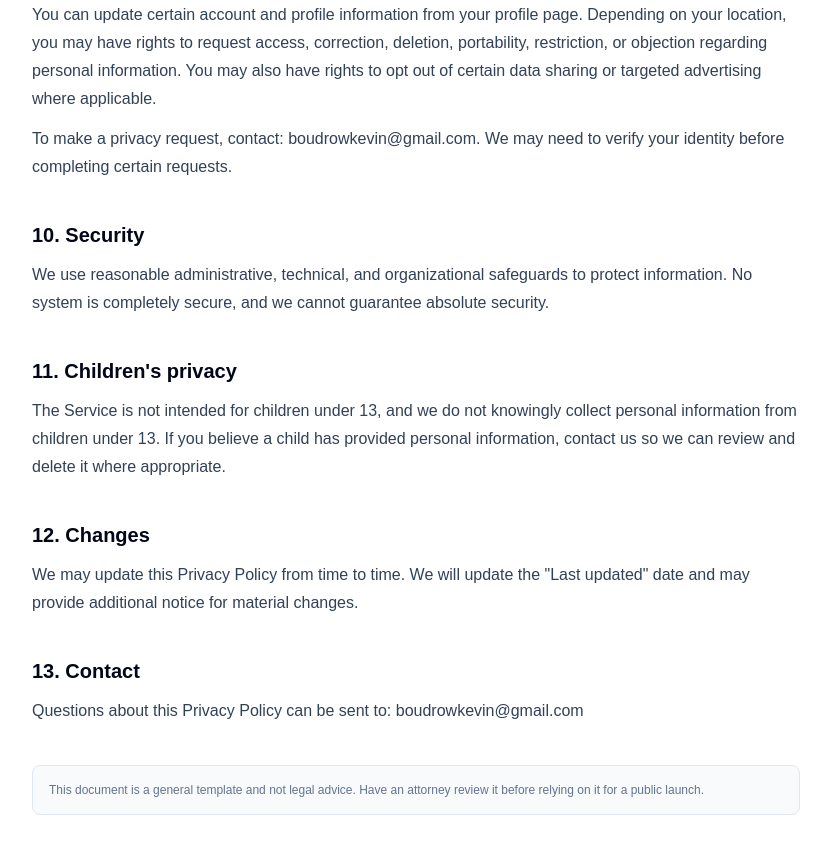
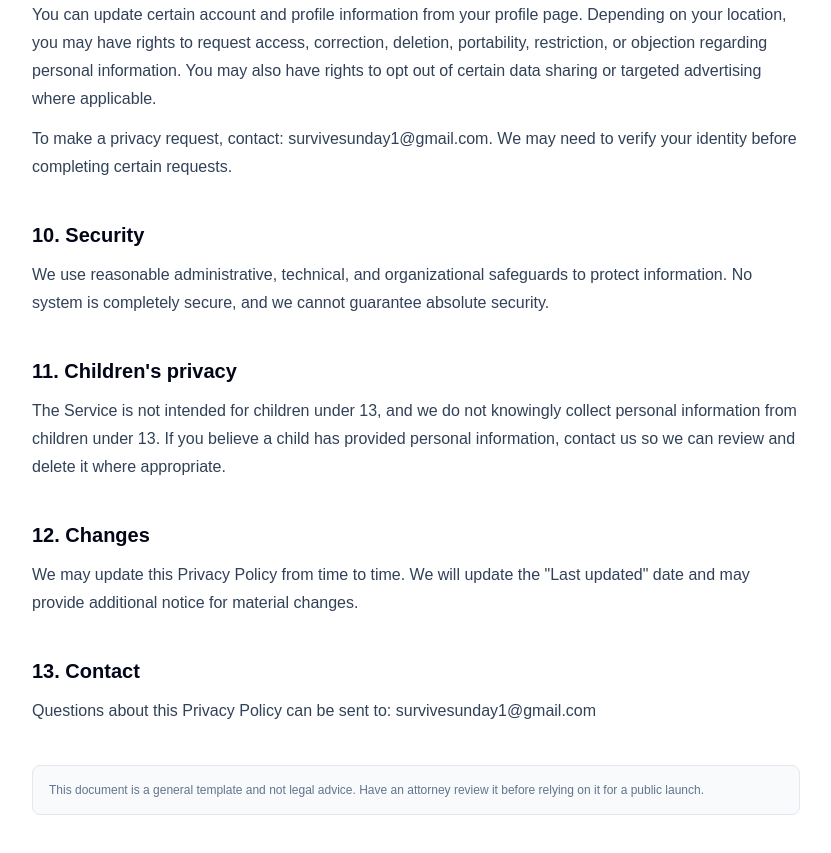
Before and after one commit to kboudrow/Boudrow-Survivor-Pool, a Next.js app: page /privacy in a window 1280 px wide. Shown: the part 2920-3773 px from the top of the page, without its empty margins (224-1055 px from the left). Built offline with nearby package versions, Linux system fonts and the light colour scheme; no server answers.

Commit message:
Update support email

```diff
--- a/app/cookies/page.tsx
+++ b/app/cookies/page.tsx
@@ -77,7 +77,7 @@ export default function CookiesPage() {
 
         <SectionTitle id="contact">7. Contact</SectionTitle>
         <p className="mt-3 leading-7 text-slate-700">
-          Questions about this Cookie Policy can be sent to: <span className="font-medium">boudrowkevin@gmail.com</span>
+          Questions about this Cookie Policy can be sent to: <span className="font-medium">survivesunday1@gmail.com</span>
         </p>
 
         <div className="mt-10 rounded-lg border border-slate-200 bg-slate-50 p-4 text-xs text-slate-500">
--- a/app/privacy/page.tsx
+++ b/app/privacy/page.tsx
@@ -139,7 +139,7 @@ export default function PrivacyPage() {
           have rights to opt out of certain data sharing or targeted advertising where applicable.
         </p>
         <p className="mt-3 leading-7 text-slate-700">
-          To make a privacy request, contact: <span className="font-medium">boudrowkevin@gmail.com</span>. We may need to verify your
+          To make a privacy request, contact: <span className="font-medium">survivesunday1@gmail.com</span>. We may need to verify your
           identity before completing certain requests.
         </p>
 
@@ -163,7 +163,7 @@ export default function PrivacyPage() {
 
         <SectionTitle id="contact">13. Contact</SectionTitle>
         <p className="mt-3 leading-7 text-slate-700">
-          Questions about this Privacy Policy can be sent to: <span className="font-medium">boudrowkevin@gmail.com</span>
+          Questions about this Privacy Policy can be sent to: <span className="font-medium">survivesunday1@gmail.com</span>
         </p>
 
         <div className="mt-10 rounded-lg border border-slate-200 bg-slate-50 p-4 text-xs text-slate-500">
--- a/app/terms/page.tsx
+++ b/app/terms/page.tsx
@@ -195,7 +195,7 @@ export default function TermsPage() {
 
         <SectionTitle id="contact">16. Contact</SectionTitle>
         <p className="mt-3 leading-7 text-slate-700">
-          Questions about these Terms can be sent to: <span className="font-medium">boudrowkevin@gmail.com</span>
+          Questions about these Terms can be sent to: <span className="font-medium">survivesunday1@gmail.com</span>
         </p>
 
         <div className="mt-10 rounded-lg border border-slate-200 bg-slate-50 p-4 text-xs text-slate-500">
```
